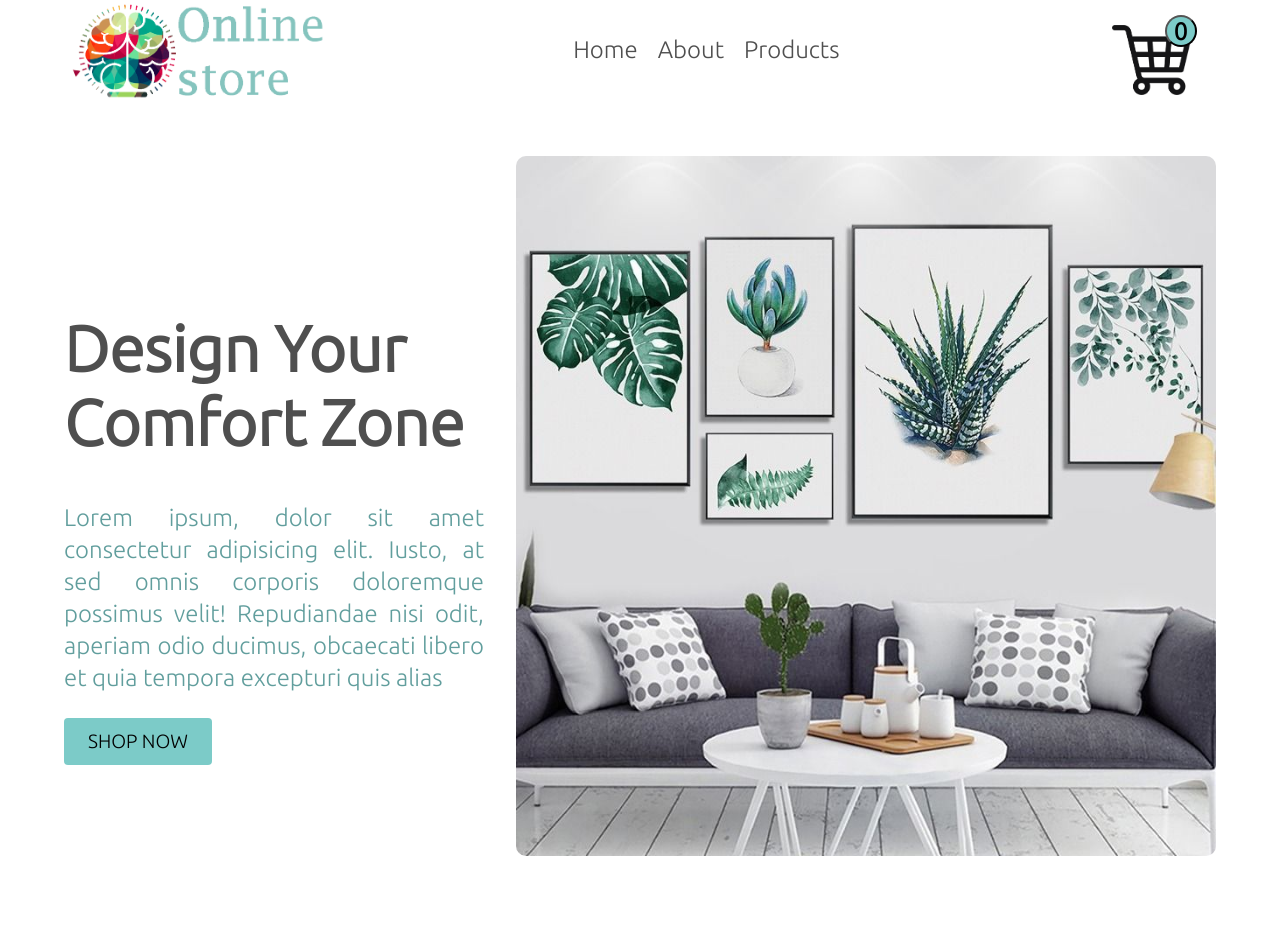
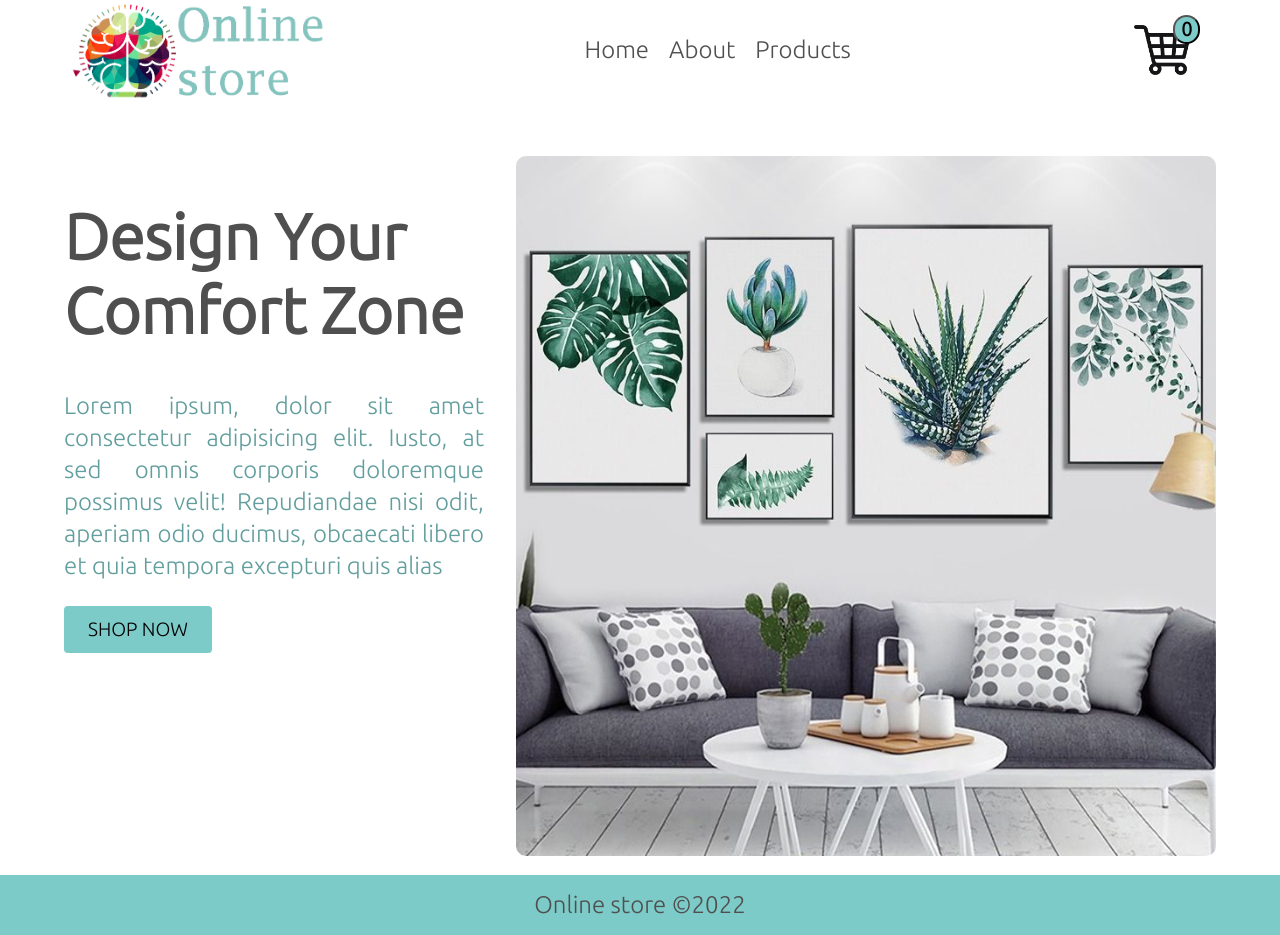
Before and after one commit to Margarita1007/Online-store, a React (Create React App) app: page /#/Products in a window 1280 px wide. Before the commit the page ends 859 px from the top, so only its background shows below. Built offline with nearby package versions, Linux system fonts and the light colour scheme.

Commit message:
feat: added footer, fix styles

```diff
--- a/src/App.css
+++ b/src/App.css
@@ -1,3 +1,6 @@
 .App {
   font-family: 'Ubuntu', sans-serif;
+  min-height: 100vh;
+  display: grid;
+  grid-template-rows: auto 1fr auto;
 }
--- a/src/App.tsx
+++ b/src/App.tsx
@@ -8,6 +8,7 @@ import About from './components/Main/About/About';
 import Product from './components/Main/Product/Product';
 import { CartItems } from './types/types';
 import Cart from './components/Main/Cart/Cart';
+import Footer from './components/Footer/Footer';
 
 const App: React.FC = () => {
 
@@ -23,6 +24,7 @@ const App: React.FC = () => {
             <Route path='Cart' element={<Cart />} />
         </Routes>
       </main>
+      <Footer/>
     </div>
   )
 }
--- /dev/null
+++ b/src/components/Footer/Footer.tsx
@@ -0,0 +1,16 @@
+import React from 'react';
+import './footer.css';
+
+const Footer: React.FC = () => {
+    const date = new Date().getFullYear();
+    return (
+        <footer>
+            <div className='footer-wrapper'>
+                <div className='footer-github'></div>
+                <div className='footer-text'>Online store ©{date}</div>
+            </div>
+        </footer>
+    )
+}
+
+export default Footer;
--- /dev/null
+++ b/src/components/Footer/footer.css
@@ -0,0 +1,13 @@
+.footer-wrapper {
+    background-color: #7ccbc8;
+    color: #4f4f4f;
+    padding: 1rem 5vw;
+    font-size: 1.5rem;
+    display: flex;
+    flex-direction: row;
+    margin-top: 1rem;
+}
+
+.footer-text {
+    margin: auto;
+}
--- a/src/components/Header/Header.css
+++ b/src/components/Header/Header.css
@@ -46,7 +46,7 @@
 }
 
 .img-cart {
-    height: 70%;
+    height: 50%;
     display: block;
     padding: 25px;
 }
@@ -62,10 +62,10 @@
     font-weight: 600;
     font-family: 'Ubuntu', sans-serif;
     background-color: #7ccbc8;
-    border-radius: 2.5em;
-    width: 2rem;
-    height: 2rem;
-    font-size: 1.5rem;
+    border-radius: 2rem;
+    /* width: 1.5rem;
+    height: 1.5rem; */
+    font-size: 1.2rem;
     text-align: center;
     display: flex;
     justify-content: center;
--- a/src/components/Header/Header.tsx
+++ b/src/components/Header/Header.tsx
@@ -15,6 +15,7 @@ const Header: React.FC = () => {
     })
 
     return (
+        <header>
         <div className='header-wrapper'>
             <div className="logo">
                 <img src={logo} alt="logo"/>
@@ -33,6 +34,7 @@ const Header: React.FC = () => {
                 <input id='cart-counter' className="cart-counter" type="button" value={inputValue} data-counter/>
             </div>
         </div>
+        </header>
     )
 }
 
--- a/src/components/Main/About/about.css
+++ b/src/components/Main/About/about.css
@@ -5,7 +5,6 @@
     grid-template-areas: "A B";
     grid-template-columns: 1fr 1fr;
     gap: 4rem;
-    max-height: calc(100vh - 100px);
 }
 
 .about_img {
@@ -14,8 +13,8 @@
 
 .about_img img{
     width: 100%;
-    height: 600px;
-    object-fit: cover;
+    height: 450px;
+    object-fit: contain;
     border-radius: 10px;
 }
 
--- a/src/components/Main/Cards/Card.tsx
+++ b/src/components/Main/Cards/Card.tsx
@@ -36,9 +36,13 @@ const Card: React.FC<CardType> = (props) => {
                 <p className="card__description_name">{props.name}</p>
                 <p className="card__description_price">${props.price}</p>
                 {inCart ? <p className="inCart">In cart: {numberInCart}</p> :
+
                 <button className="add">
-                    <img className="add-img" src="../../../assets/icons/cart.png"/>
+                    <Link to={path}>
+                        <img className="add-img" src="../../../assets/icons/cart.png"/>
+                    </Link>
                 </button>
+
                 }
             </div>
         </>
--- a/src/components/Main/Cards/card.css
+++ b/src/components/Main/Cards/card.css
@@ -75,7 +75,7 @@
     "C D";
     grid-template-columns: 1fr 1fr;
     font-family: 'Ubuntu', sans-serif;
-    font-size: 1.5rem;
+    font-size: 1.3rem;
 }
 
 .card__description_name {
@@ -113,9 +113,9 @@
 .add {
     grid-area: D;
     border: none;
-    border-radius:40px;
-    width: 40px;
-    height: 40px;
+    border-radius:35px;
+    width: 35px;
+    height: 35px;
     align-self: center;
     justify-self: end;
     margin-right: 10%;
@@ -130,6 +130,6 @@
 }
 
 .add-img {
-    width: 30px;
+    width: 25px;
     float: right;
 }
--- a/src/components/Main/Home/home.css
+++ b/src/components/Main/Home/home.css
@@ -5,12 +5,10 @@
     gap: 2rem;
     margin: 0 auto;
     padding-top: 3rem;
-    max-height: calc(100vh - 100px);
 }
 
 .home_text_block {
     width: 70%;
-    padding-top: 7rem;
 }
 
 .home_text_block h1 {
--- a/src/components/Main/Navigation/Navigation.tsx
+++ b/src/components/Main/Navigation/Navigation.tsx
@@ -26,7 +26,7 @@ const Navigation: React.FC = () => {
             <div className="header-title">
                 <h3>
                     <Link to='/'>Home</Link>
-                    <Link to={path}> {path}</Link>
+                    <Link to={path}>{path}</Link>
                 </h3>
             </div>
         )
```
